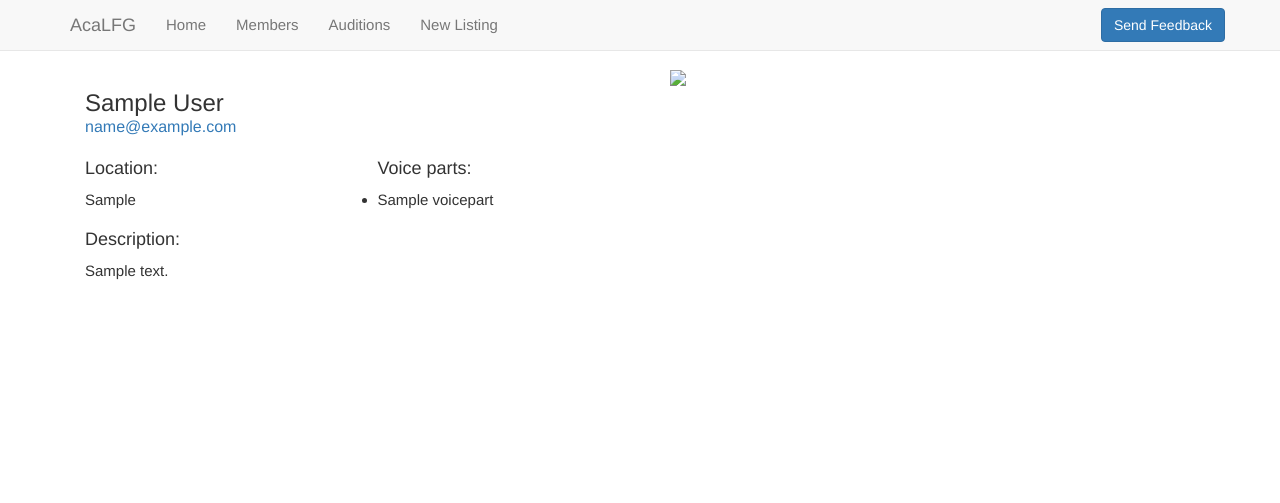
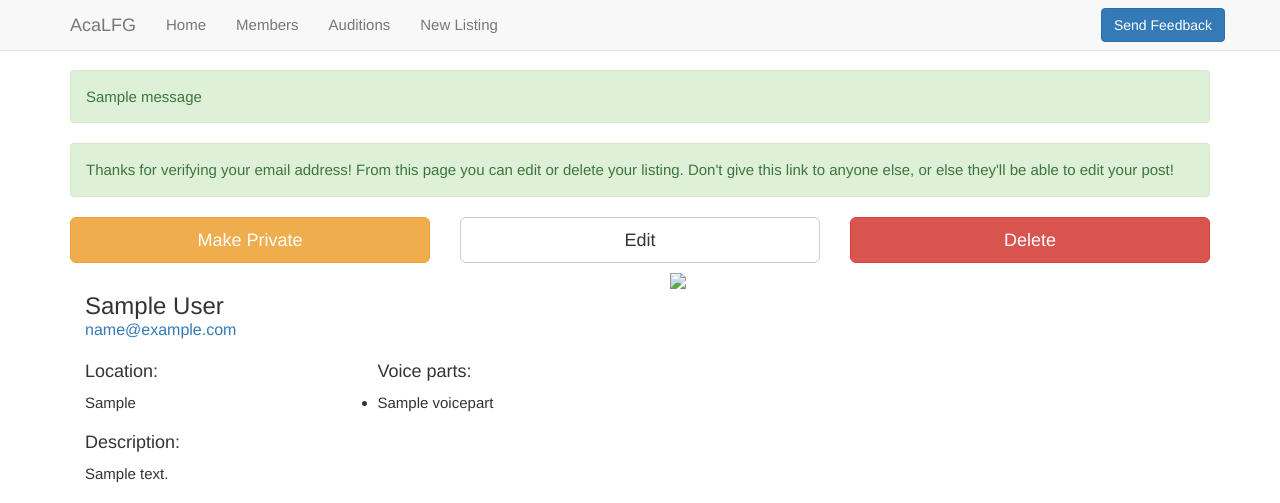
Before and after one commit to OpenAca/AcaLFG, a Django app: template board/templates/view_member.html in a window 1280 px wide. Shown: the top 503 px of the page. Run offline with Django 3.2, Linux system fonts and the light colour scheme; tables that the repository leaves empty hold one stand-in row (values such as "Sample post"); the template is opened without the code that fills it: values that come from a table or form of the project are taken from there, most other values are stand-ins (such as "Sample title", 1, 10 or a date in 2020); one stand-in notice (Sample message) is shown; some libraries are stand-ins or nearby versions.

Commit message:
add basic admin view and delete

```diff
--- a/acalfg/settings/production.py
+++ b/acalfg/settings/production.py
@@ -10,6 +10,7 @@ https://docs.djangoproject.com/en/1.6/ref/settings/
 
 import os
 import dj_database_url
+from django.contrib import messages
 from django.utils.crypto import get_random_string
 
 
@@ -239,6 +240,10 @@ GOOGLE_MAPS_API_KEY = os.environ.get('GOOGLE_MAPS_API_KEY')
 
 CRISPY_TEMPLATE_PACK = 'bootstrap3'
 
+MESSAGE_TAGS = {
+    messages.ERROR: 'danger'
+}
+
 # Logging configuration.
 
 LOGGING = {
--- a/acalfg/static/css/site.css
+++ b/acalfg/static/css/site.css
@@ -54,6 +54,10 @@ body {
   margin-right: auto;
 }
 
+.admin-buttons {
+  margin-bottom: 10px;
+}
+
 .push {
   min-height: 42px;
 }
--- a/acalfg/templates/base.html
+++ b/acalfg/templates/base.html
@@ -44,6 +44,15 @@
       </div>
     </nav>
     <div class="container content">
+      {% if messages %}
+        <div class="messages">
+          {% for message in messages %}
+            <div class="alert alert-dismissable alert-{{ message.tags }}">
+              {{ message }}
+            </div>
+          {% endfor %}
+        </div>
+      {% endif %}
       {% block content %}{% endblock %}
       <div class="push"></div>
     </div>
--- a/acalfg/urls.py
+++ b/acalfg/urls.py
@@ -1,6 +1,7 @@
 from django.conf.urls import patterns, url, include
 from django.contrib import admin
 from django.views import generic
+from board.views import DeleteAudition, DeleteMember
 
 admin.autodiscover()
 
@@ -14,9 +15,11 @@ urlpatterns = patterns("",
   url('^members/(?P<member_id>\d+)/?$', 'board.views.view_member'),
   url('^members/(?P<verification_id>[a-zA-Z0-9_-]+)/?$', 'board.views.view_member_by_verification'),
   url('^members/(?P<verification_id>[a-zA-Z0-9_-]+)/edit/?$', 'board.views.edit_member'),
+  url('^members/(?P<verification_id>[a-zA-Z0-9_-]+)/delete/?$', DeleteMember.as_view()),
   url('^auditions/?$', 'board.views.audition_list'),
   url('^auditions/(?P<audition_id>\d+)/?$', 'board.views.view_audition'),
   url('^auditions/(?P<verification_id>[a-zA-Z0-9_-]+)/?$', 'board.views.view_audition_by_verification'),
   url('^auditions/(?P<verification_id>[a-zA-Z0-9_-]+)/edit/?$', 'board.views.edit_audition'),
+  url('^auditions/(?P<verification_id>[a-zA-Z0-9_-]+)/delete/?$', DeleteAudition.as_view()),
   url('^new/?$', 'board.views.new_listing'),
 )
--- a/board/models.py
+++ b/board/models.py
@@ -23,6 +23,7 @@ class UserLFG(models.Model):
   longitude = models.FloatField(blank=True, null=True)
   verification_id = models.CharField(max_length=255)
   is_verified = models.BooleanField(default=False)
+  is_public = models.BooleanField(default=False)
 
   def __unicode__(self):
     return self.email
@@ -40,6 +41,7 @@ class Audition(models.Model):
   longitude = models.FloatField(blank=True, null=True)
   verification_id = models.CharField(max_length=255)
   is_verified = models.BooleanField(default=False)
+  is_public = models.BooleanField(default=False)
 
   def __unicode__(self):
     return self.group
--- a/board/templates/view_member.html
+++ b/board/templates/view_member.html
@@ -1,7 +1,28 @@
 {% extends "base.html" %}
 
 {% block content %}
-  <div class="container">
+  {% if verification_id %}
+    <div class="alert alert-success">
+      <p>Thanks for verifying your email address!  From this page you can edit or delete your listing. Don't give this link to anyone else, or else they'll be able to edit your post!</p>
+    </div>
+  {% endif %}
+     {% if verification_id %}
+      <div class="row admin-buttons">
+        <div class="col-md-4">
+          {% if member.is_public %}
+            <a class="btn btn-warning btn-lg btn-block" href="/members/{{ verification_id }}/hide">Make Private</a>
+          {% else %}
+            <a class="btn btn-primary btn-lg btn-block" href="/members/{{ verification_id }}/post">Make Public</a>
+          {% endif %}
+        </div>
+        <div class="col-md-4">
+          <a class="btn btn-default btn-lg btn-block" href="/members/{{ verification_id }}/edit">Edit</a>
+        </div>
+        <div class="col-md-4">
+          <a class="btn btn-danger btn-lg btn-block" href="/members/{{ verification_id }}/delete">Delete</a>
+        </div>
+      </div>
+    {% endif %} <div class="container">
     <div class="row">
       <div class="col-md-6">
         <h3 class="member-name">{{ member.name }}</h3>
```
Also changed, not shown: board/templates/board/audition_confirm_delete.html (added, +9 -0 lines), board/templates/board/userlfg_confirm_delete.html (added, +9 -0 lines), board/templates/view_audition.html (+22 -0 lines), board/views.py (+36 -2 lines), board/migrations/0004_auto_20150224_1034.py (added).
